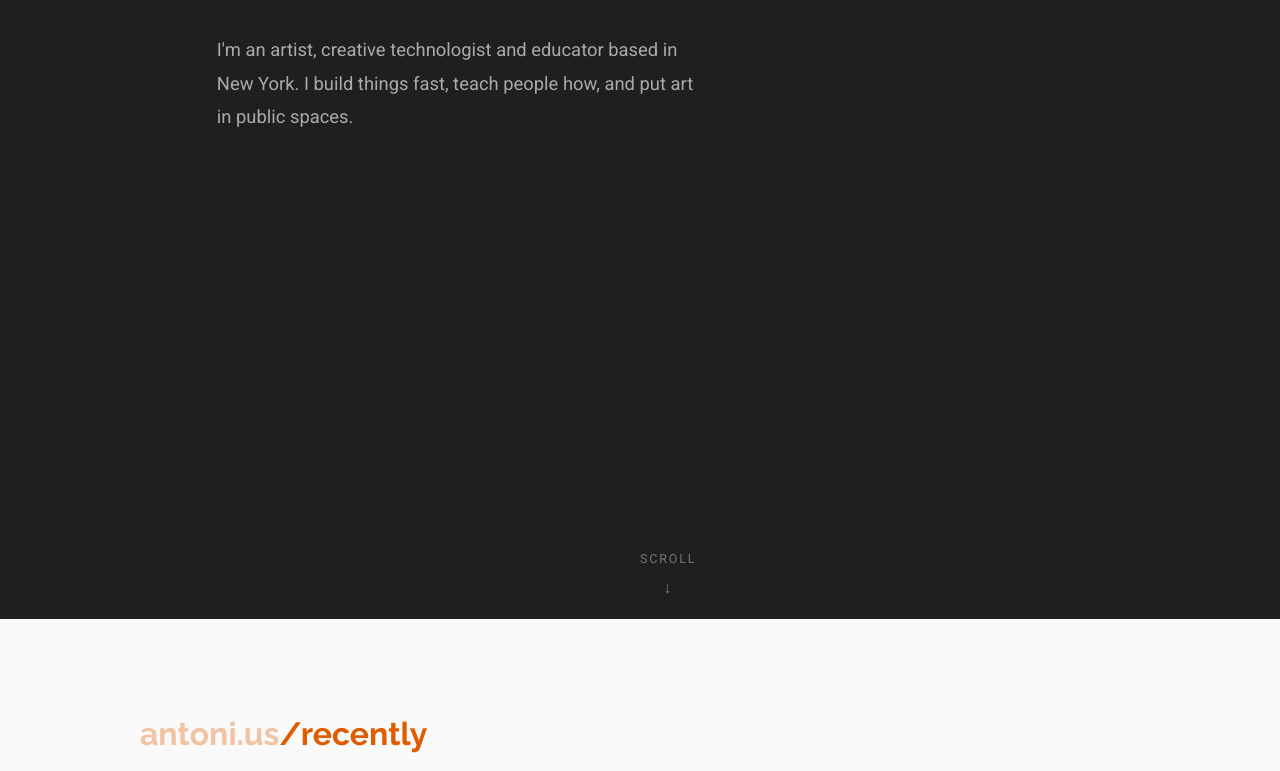
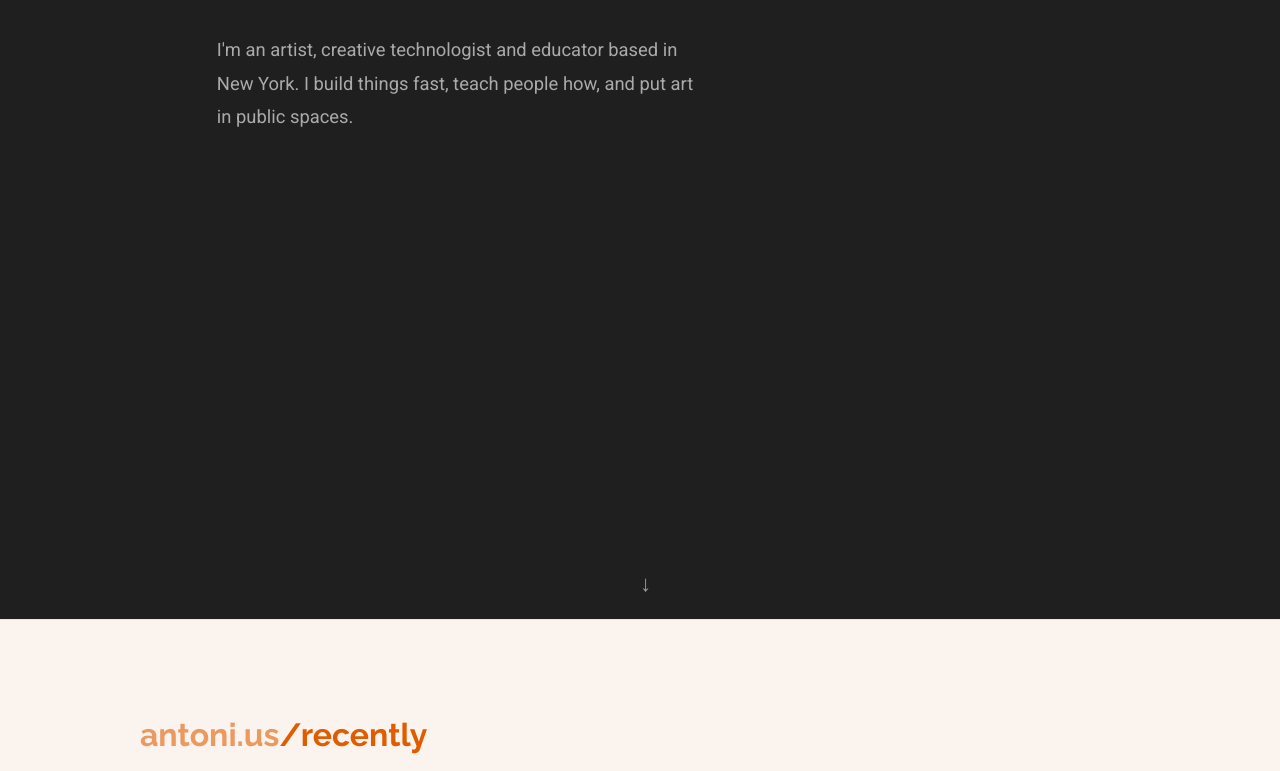
Before and after one commit to theantonius/portfolio, a website: page index.html in a window 1280 px wide. Shown: the part 181-952 px from the top of the page. Drawn offline with Linux system fonts and the light colour scheme.

Commit message:
Section separation tints, brighter title domain, arrow-only scroll hint
- Each section gets a subtle accent-tinted background + top hairline
- antoni.us prefix in section titles: opacity 0.35 → 0.6
- Hero scroll hint: drop 'scroll' text, keep bobbing arrow only

```diff
--- a/css/site.css
+++ b/css/site.css
@@ -150,7 +150,15 @@ a {
     min-height: 100svh;
     scroll-snap-align: start;
     padding: 96px max(6vw, 24px) 80px;
+    border-top: 1px solid rgba(0, 0, 0, 0.06);
 }
+
+/* subtle accent-tinted backgrounds separate the sections */
+#recently  { background: #fbf4ee; }
+#art       { background: #fbf7ea; }
+#tech      { background: #f7f2fa; }
+#education { background: #f0f8f1; }
+#about     { background: #f4f4f4; }
 
 .panel-inner {
     max-width: 1000px;
@@ -166,7 +174,7 @@ a {
 }
 
 .panel-title .domain {
-    opacity: 0.35;
+    opacity: 0.6;
 }
 
 /* =============================
@@ -235,20 +243,16 @@ a {
     bottom: 28px;
     left: 50%;
     transform: translateX(-50%);
-    color: #777;
-    font-size: 0.78rem;
-    letter-spacing: 0.15em;
-    text-transform: uppercase;
+    color: #999;
     display: flex;
-    flex-direction: column;
     align-items: center;
-    gap: 6px;
+    justify-content: center;
     animation: heroFade 1s ease 1.2s both;
 }
 
 .hero-scroll-hint::after {
     content: "↓";
-    font-size: 1rem;
+    font-size: 1.4rem;
     animation: bob 2s ease-in-out infinite;
 }
 
--- a/index.html
+++ b/index.html
@@ -29,7 +29,7 @@
         <p class="hero-tagline">making things <span id="tagline-cycle"></span></p>
         <p class="hero-intro" id="hero-intro">I'm an artist, creative technologist and educator based in New York.</p>
       </div>
-      <span class="hero-scroll-hint">scroll</span>
+      <span class="hero-scroll-hint" aria-hidden="true"></span>
     </header>
 
     <!-- RECENTLY -->
```
